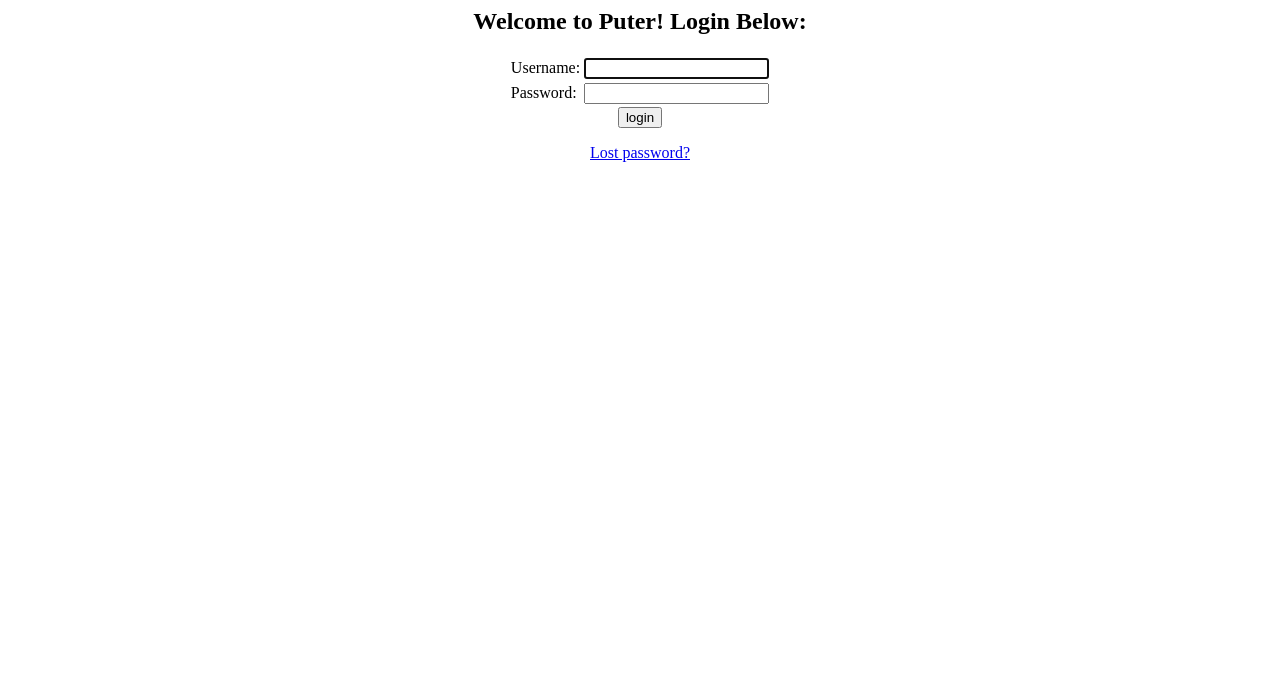
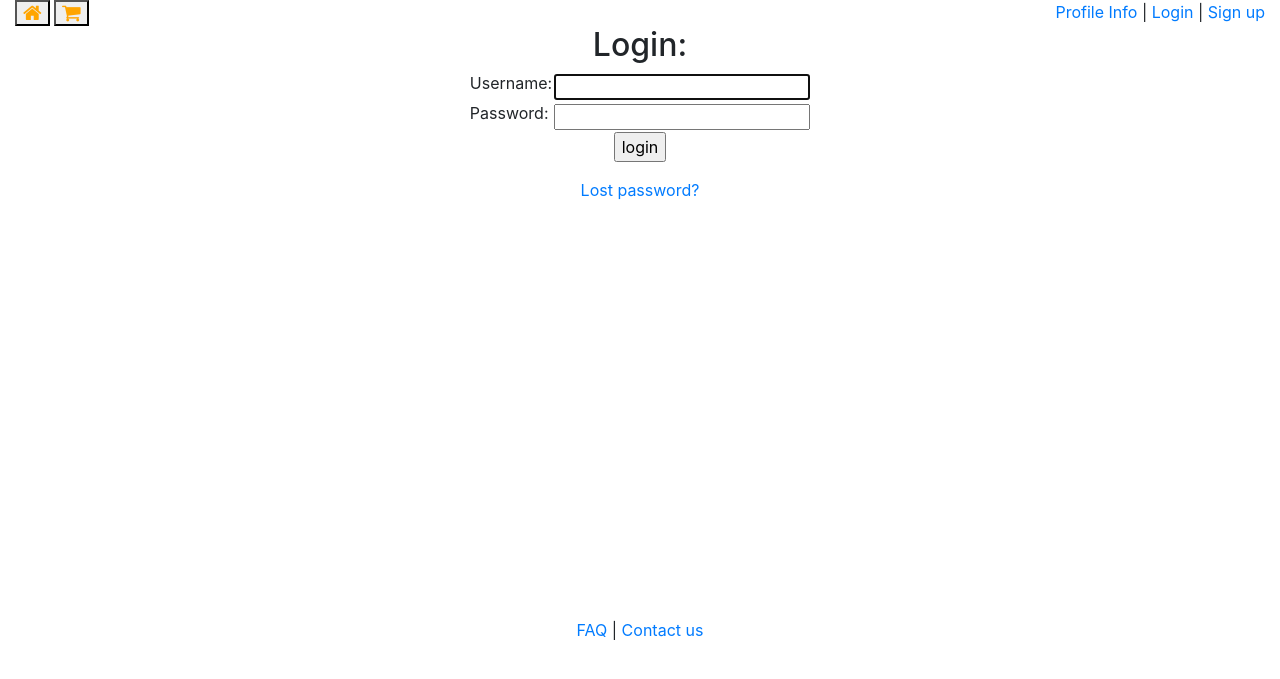
Before and after one commit to TheAeroHead/Puter, a Django app: page /login/ in a window 1280 px wide. Shown: the top 679 px of the page. Run offline with Django 3.2, Linux system fonts and the light colour scheme; some libraries are stand-ins or nearby versions.

Commit message:
Added sign up page to base_generic.html

```diff
--- a/templates/base_generic.html
+++ b/templates/base_generic.html
@@ -32,18 +32,19 @@
 			<div style="text-align:right">
 				<a style = "text-decoration:none;" href="{% url 'profile_info' %}">Profile Info</a> |
 				<a style = "text-decoration:none;" href="{% url 'login' %}">Login</a> |
-				<a style = "text-decoration:none;" href="">Sign up</a>
-				{% block name %}<h2 style="text-align:center;">Puter</h2>{% endblock %}
+				<a style = "text-decoration:none;" href="{% url 'create_user' %}">Sign up</a>
 			</div>
 
-			{% block content %}{% endblock %}
+
 	  </div>
 	</div>
   </div>
+  {% block name %}<h2 style="text-align:center;">Puter</h2>{% endblock %}
+  {% block content %}{% endblock %}
 </body>
 
 <footer>
-    <div style="height:5px"></div>
+    {% block spacing %}<div style="height:5px"></div>{% endblock %}
     <div align="center">
         <a href="/index/faq">FAQ</a>
         |
--- a/templates/registration/login.html
+++ b/templates/registration/login.html
@@ -1,16 +1,14 @@
 <!-- templates/registration/login.html -->
 <HTML>
- {% extends "base.html" %}
+ {% extends "base_generic.html" %}
+ {% block sidebar %}{% endblock %}
+ {% block name %}<center><h2> Login: </h2></center>{% endblock %}
  {% block content %}
 <HEAD>
 	{% load staticfiles %}
 </HEAD>
 <center>
 	<!-- Enter text and elements here-->
-	<h2> Welcome to Puter! Login Below: </h2>
-
-
-
 
 {% if form.errors %}
 <p>Your username and password didn't match. Please try again.</p>
@@ -46,4 +44,6 @@
 <p><a href="{% url 'password_reset' %}">Lost password?</a></p>
 </center>
 {% endblock %}
+
+{% block spacing %}<footer><div style="height:400px"></div></footer>{% endblock %}
 </HTML>
```
